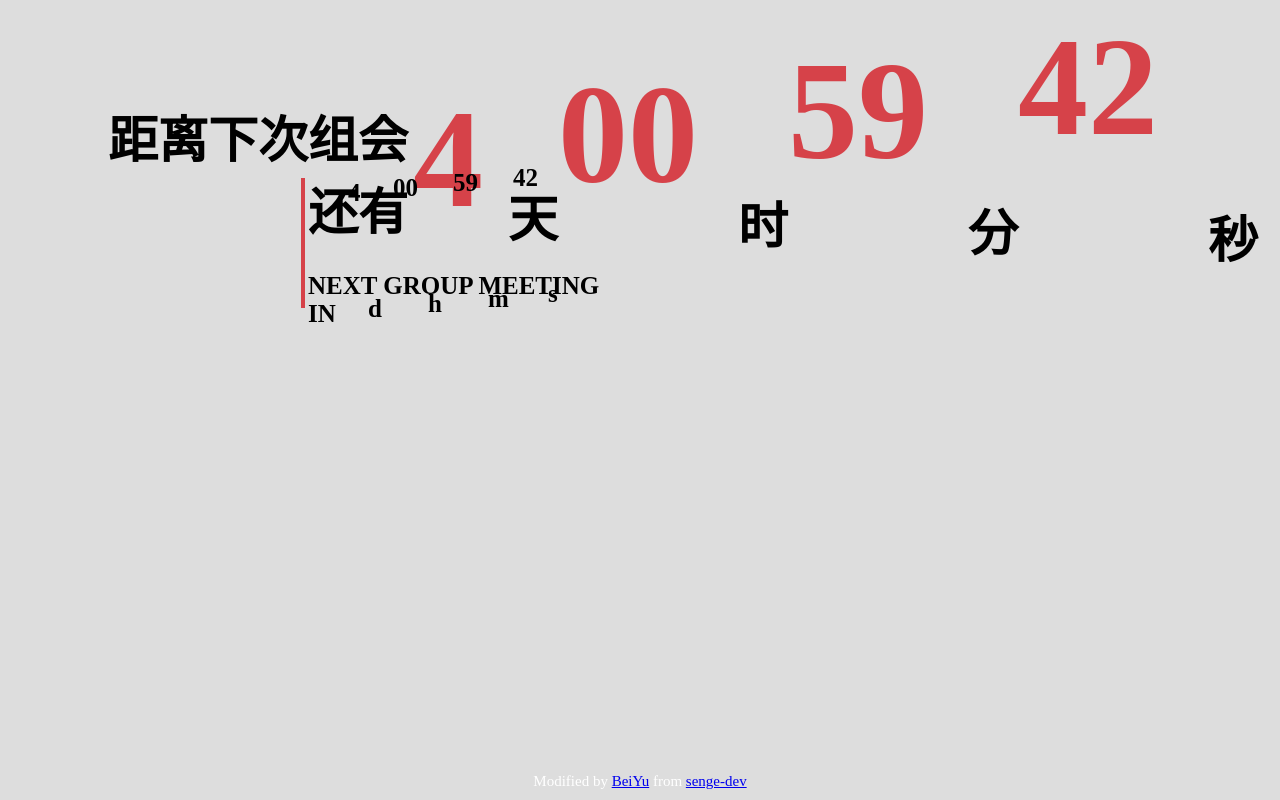
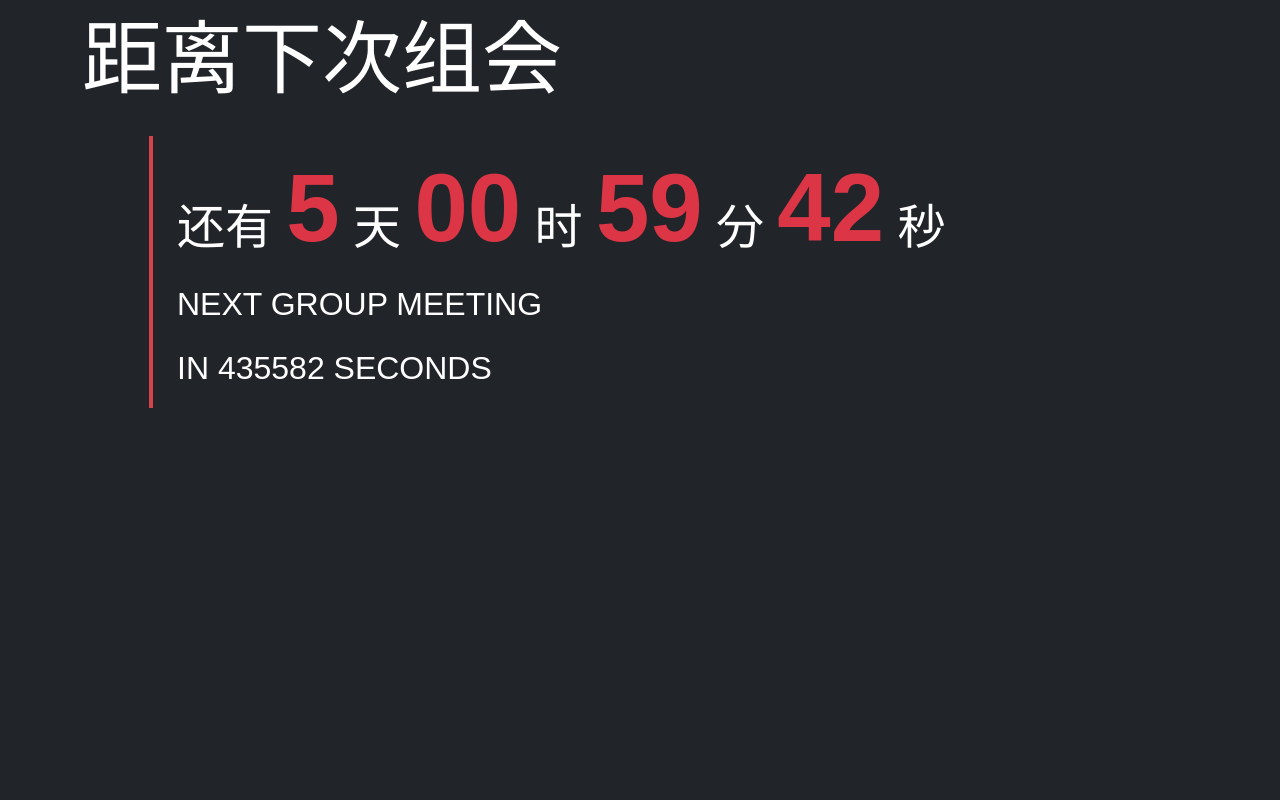
Before and after one commit to beiyuouo/314gm, a plain HTML site: page docs/index.html in a window 1280 px wide. Drawn offline with nearby package versions, Linux system fonts and the light colour scheme; a web font is replaced by a local one.

Commit message:
flex bootstrap

```diff
--- a/docs/index.html
+++ b/docs/index.html
@@ -1,47 +1,142 @@
 <html>
-    <meta name="description" content="314 组会倒计时">
-    <meta name="keywords" content="HTML,CSS,JavaScript">
-    <meta name="author" content="senge-dev">
-    <meta charset="UTF-8">
+
 <head>
-        <title>314 组会倒计时</title>
+    <meta name="viewport" content="width=device-width, initial-scale=1.0">
     <!-- Google tag (gtag.js) -->
     <script async src="https://www.googletagmanager.com/gtag/js?id=G-PRK0FMMDH1"></script>
     <script>
         window.dataLayer = window.dataLayer || [];
-        function gtag(){dataLayer.push(arguments);}
+        function gtag() { dataLayer.push(arguments); }
         gtag('js', new Date());
 
         gtag('config', 'G-PRK0FMMDH1');
     </script>
+    <style>
+        /* @font-face {
+            font-family: '字魂创粗黑';
+            src: url('font/字魂创粗黑.ttf');
+        } */
+
+        .mbody {
+            font-family: '字魂创粗黑', '微软雅黑', 'Microsoft YaHei', '黑体', '宋体', sans-serif;
+            background-color: #222222;
+            color: #FFFFFF;
+        }
+
+        .fontnote {
+            position: absolute;
+            bottom: 10px;
+            left: 50%;
+            transform: translateX(-50%);
+            font-size: 15px;
+            color: #FFFFFF;
+        }
+
+        .mfs-1 {
+            font-size: 5rem;
+        }
+        .mfs-2 {
+            font-size: 3rem;
+        }
+        .mfs-3 {
+            font-size: 2rem;
+        }
+
+        .time-bottom {
+            margin-bottom: 0.0rem;
+            font-size: 6rem;
+        }
+
+        .line {
+            position: relative;
+            height: 100%;
+            background-color: #D64249;
+            width: 4px;
+            float: right;
+        }
+
+        @media (max-width: 576px) {
+            .mfs-1 {
+                font-size: 2rem;
+            }
+            .mfs-2 {
+                font-size: 1rem;
+            }
+            .mfs-3 {
+                font-size: 1rem;
+            }
+            .time-bottom {
+                margin-bottom: 0.0rem;
+                font-size: 2.5rem;
+            }
+        }
+
+
+    </style>
+    <!-- Bootstrap CSS -->
+    <link href="https://cdn.jsdelivr.net/npm/bootstrap@5.1.3/dist/css/bootstrap.min.css" rel="stylesheet">
+    <!-- JQuery -->
+    <!-- <script src="https://cdn.bootcdn.net/ajax/libs/jquery/3.6.0/jquery.min.js"></script> -->
+    <!-- Bootstrap JS -->
+    <!-- <script src="https://cdn.bootcdn.net/ajax/libs/twitter-bootstrap/5.1.3/js/bootstrap.min.js"></script> -->
+    <!-- <link rel="stylesheet" type="text/css" href="css/style.css"> -->
+    <script type="text/javascript" src="js/script.js"></script>
 </head>
-    <body>
-        <h2 class="text_zh_1">距离下次组会</h1>
-        <h2 class="text_zh_2">还有</h1>
-        <h2 class="text_zh_3">天</h1>
-        <h2 class="text_zh_4">时</h1>
-        <h2 class="text_zh_5">分</h1>
-        <h2 class="text_zh_6">秒</h1>
-        <h3 class="text_en_1">NEXT GROUP MEETING</h4>
-        <h3 class="text_en_2">IN</h4>
-        <h3 class="text_en_3">d</h4>
-        <h3 class="text_en_4">h</h4>
-        <h3 class="text_en_5">m</h4>
-        <h3 class="text_en_6">s</h4>
+
+<body class="bg-dark mbody">
+    <div class="container">
+        <div class="row">
+            <div class="col-12">
+                <div class="text-align-left">
+                    <p class="mfs-1">距离下次组会</p>
+                </div>
+            </div>
+        </div>
+        <div class="row">
+            <div class="col-1">
+                <div class="text-align-right">
                     <div class="line"></div>
-        <!-- 新建两个文本，使其动态改变时间 -->
-        <h1 class="time_day_h1">0</h1>
-        <h1 class="time_hour_h1">0</h1>
-        <h1 class="time_min_h1">0</h1>
-        <h1 class="time_sec_h1">0</h1>
-        <h3 class="time_day_h3">0</h3>
-        <h3 class="time_hour_h3">0</h3>
-        <h3 class="time_min_h3">0</h3>
-        <h3 class="time_sec_h3">0</h3>
-        <!-- 加载JavaScript和CSS -->
-        <link rel="stylesheet" type="text/css" href="css/style.css">
-        <script type="text/javascript" src="js/script.js"></script>
+                </div>
+            </div>
+            <div class="col-11">
+                <div class="row">
+                    <div class="col-12 col-sm-12">
+                        <div class="d-flex align-items-end">
+                            <p class="mfs-2">还有&nbsp;</p>
+                            <p class="mfs-1 fw-bold text-danger time-day align-bottom time-bottom">0</p>
+                            <p class="mfs-2">&nbsp;天&nbsp;</p>
+                            <p class="mfs-1 fw-bold text-danger time-hour align-bottom time-bottom">0</p>
+                            <p class="mfs-2">&nbsp;时&nbsp;</p>
+                            <p class="mfs-1 fw-bold text-danger time-min align-bottom time-bottom">0</p>
+                            <p class="mfs-2">&nbsp;分&nbsp;</p>
+                            <p class="mfs-1 fw-bold text-danger time-sec align-bottom time-bottom">0</p>
+                            <p class="mfs-2">&nbsp;秒</p>
+                        </div>
+                    </div>
+                </div>
 
-        <div class="fontnote">Modified by <a href="https://blog.bj-yan.top/" target="_blank">BeiYu</a> from <a href="https://github.com/senge-dev/the-warndering-earth-timer" target="_blank">senge-dev</a></div>
+                <div class="row">
+                    <div class="col-12 col-sm-12">
+                        <p class="mfs-3">NEXT GROUP MEETING</p>
+                    </div>
+                </div>
+
+                <div class="row">
+                    <div class="col-12 col-sm-12">
+                        <div class="d-flex align-items-left">
+                            <p class="mfs-3">IN&nbsp;</p>
+                            <p class="mfs-3 time-sec-h3">0</p>
+                            <p class="mfs-3">&nbsp;SECONDS</p>
+                        </div>
+                    </div>
+                </div>
+
+            </div>
+    </div>
+
+    <!-- <div class="fontnote">Modified by <a href="https://blog.bj-yan.top/" target="_blank">BeiYu</a> from <a
+            href="https://github.com/senge-dev/the-warndering-earth-timer" target="_blank">senge-dev</a></div> -->
+
 </body>
+
 </html>
--- a/docs/js/script.js
+++ b/docs/js/script.js
@@ -6,7 +6,7 @@ function getTargetTime(){
 
     // 获取目标时间的日期
     var targetTime = new Date();
-    targetTime.setDate(targetTime.getDate() + (3 - targetTime.getDay()) % 7 + 1);
+    targetTime.setDate(targetTime.getDate() + (4 - targetTime.getDay()) % 7 + 1);
 
     if (now.getTime() > targetTime.getTime()) {
         targetTime.setDate(targetTime.getDate() + 7);
@@ -60,12 +60,11 @@ var timer = setInterval(function(){
 
     console.log("day: " + day + " hour: " + hour + " minute: " + minute + " second: " + second);
 
-    document.querySelector(".time_day_h1").innerHTML = day;
-    document.querySelector(".time_day_h3").innerHTML = day;
-    document.querySelector(".time_hour_h1").innerHTML = hour;
-    document.querySelector(".time_hour_h3").innerHTML = hour;
-    document.querySelector(".time_min_h1").innerHTML = minute;
-    document.querySelector(".time_min_h3").innerHTML = minute;
-    document.querySelector(".time_sec_h1").innerHTML = second;
-    document.querySelector(".time_sec_h3").innerHTML = second;
+    total_second = time;
+
+    document.querySelector(".time-day").innerHTML = day;
+    document.querySelector(".time-hour").innerHTML = hour;
+    document.querySelector(".time-min").innerHTML = minute;
+    document.querySelector(".time-sec").innerHTML = second;
+    document.querySelector(".time-sec-h3").innerHTML = total_second;
 },1000);
```
Lines whose indentation alone changed are shown as unchanged.
